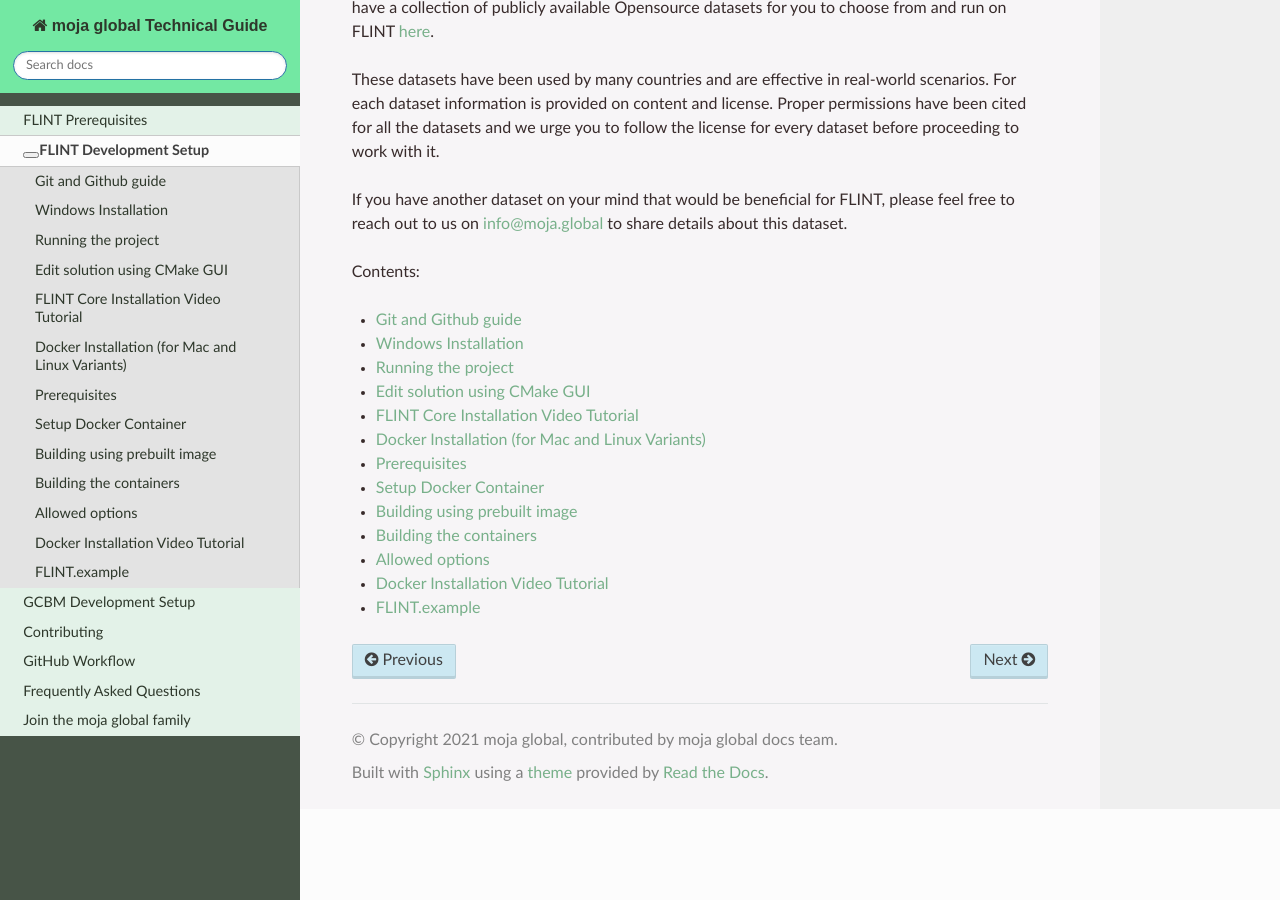
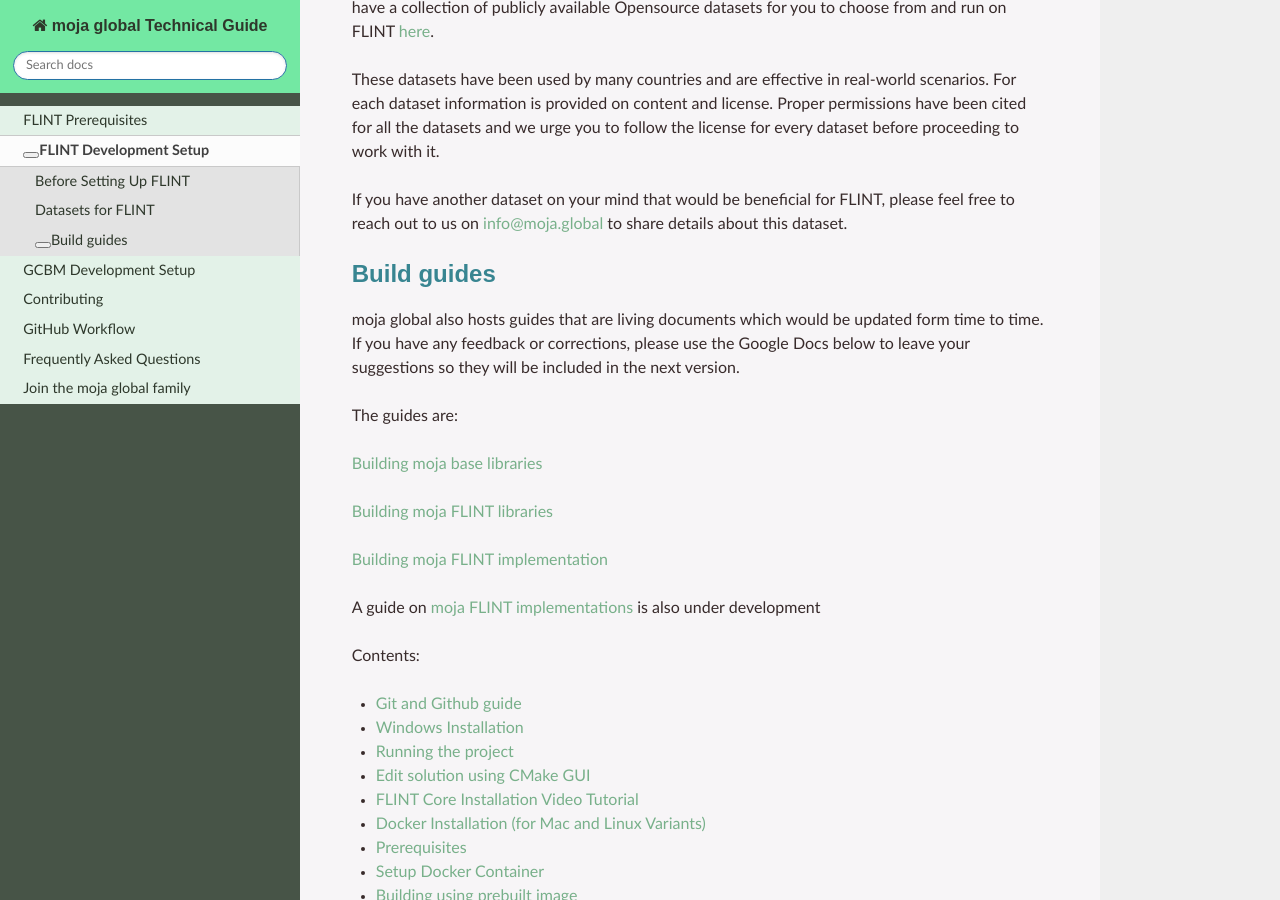
Before and after one commit to moja-global/moja_global_docs, a Sphinx documentation site: the page built from docs/DevelopmentSetup/index.rst, in a window 1280 px wide and 900 px high, scrolled down 576 px. Built offline with Sphinx 7.4.7 and the Read the Docs theme 2.0.0, drawn with Linux system fonts in a browser that asks for light colours.

Commit message:
DOCS: Add references to the build guides
Signed-off-by: harshcasper <hmishra@redhat.com>

```diff
--- a/docs/DevelopmentSetup/index.rst
+++ b/docs/DevelopmentSetup/index.rst
@@ -12,14 +12,16 @@
 preferred. This method creates containers which are a simple way to
 build FLINT and all required dependencies.
 
-**Before Setting Up FLINT**
+Before Setting Up FLINT
+----------------------------
 
 -  Please make sure that all the prerequisites required have been
    installed and configured correctly.
 -  The `FLINT core repository`_ has been forked and cloned following the
    Git and Github guide `here`_.
 
-**Datasets for FLINT**
+Datasets for FLINT
+----------------------------
 
 After setting up FLINT, the next step can be to explore and run FLINT on
 different datasets. We have a collection of publicly available
@@ -39,6 +41,27 @@
 .. _FLINT core repository: https://github.com/moja-global/FLINT
 .. _here: git_and_github_guide.html
 
+Build guides
+----------------------------
+
+moja global also hosts guides that are living documents which would be
+updated form time to time. If you have any feedback or corrections,
+please use the Google Docs below to leave your suggestions so they will
+be included in the next version.
+
+The guides are:
+
+-  `Building moja base libraries`_
+-  `Building moja FLINT libraries`_
+-  `Building moja FLINT implementation`_
+
+A guide on `moja FLINT implementations`_ is also under development
+
+.. _Building moja base libraries: https://docs.google.com/document/d/1i6S0X0nTyxfJwn6KhGo9AahXOH1gBnTdwYdAxGchHsI/edit?usp=sharing
+.. _Building moja FLINT libraries: https://docs.google.com/document/d/1jceIX1E7HOmzmLW6C-E6GDbMz9sxM-nIy90CbY463Lw/edit?usp=sharing
+.. _Building moja FLINT implementation: https://docs.google.com/document/d/139-1Nc5AR0yhN--Jb0W_jIfzUasoItkt4dyYM3m19N4/edit?usp=sharing
+.. _moja FLINT implementations: https://docs.google.com/document/d/185DrAQ9Tpg0XqwMt26ouzIDRKihJU0MZ2VUYX0L5Bys/edit?usp=sharing
+
 Contents:
 
 .. toctree::
```
